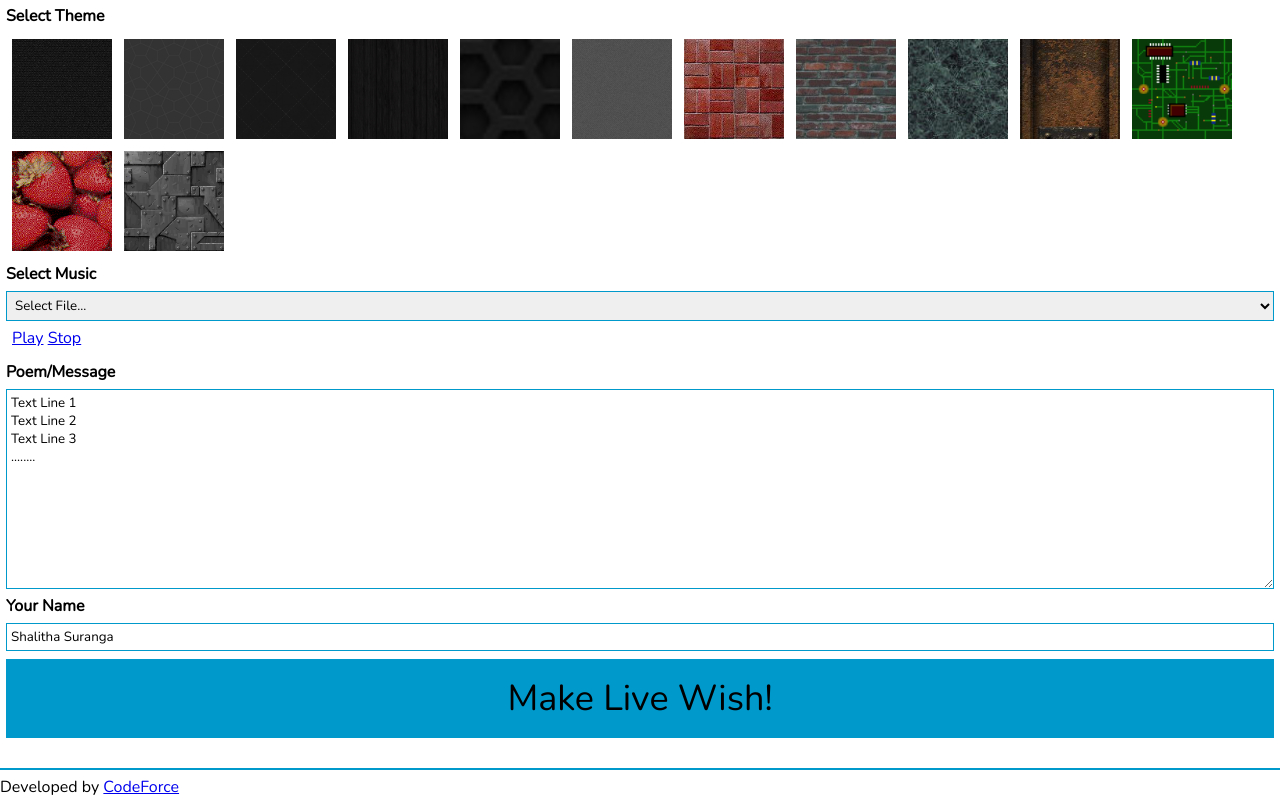
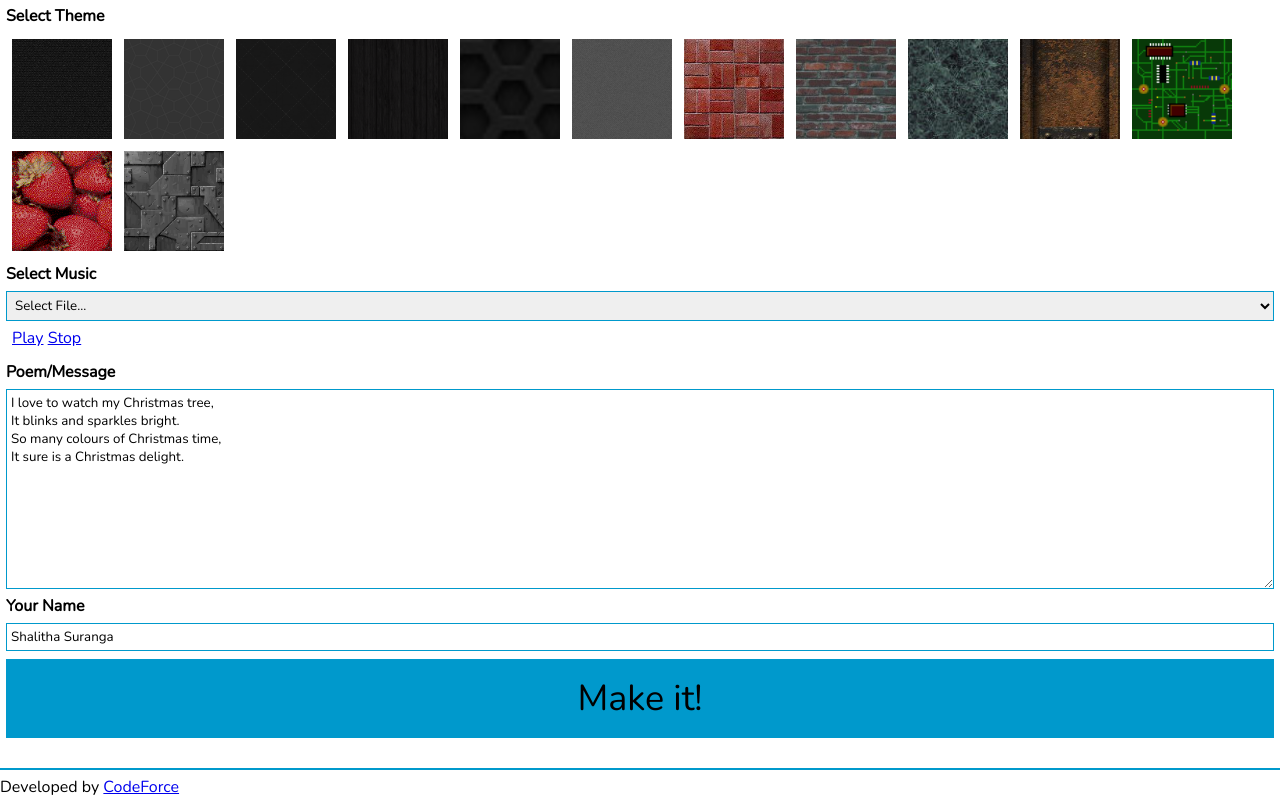
Before and after one commit to codeforce/livewishesxmas, a PHP site: page /livewishesxmas/ in a window 1280 px wide. Shown: the part 109-913 px from the top of the page. Run offline with PHP 8.4, Linux system fonts and the light colour scheme.

Commit message:
Changed text and Added sample poem :rocket:

```diff
--- a/index.php
+++ b/index.php
@@ -76,12 +76,15 @@ endif;
 
               <div class="label">Poem/Message</div>
 
-              <textarea id="jmsg" style="height:200px;" name="msg"><?php echo("Text Line 1\r\nText Line 2\r\nText Line 3\r\n........"); ?></textarea>
+			  <textarea id="jmsg" style="height:200px;" name="msg"><?php
+			  echo("I love to watch my Christmas tree,\nIt blinks and sparkles bright.\nSo many colours of Christmas time,\nIt sure is a Christmas delight.");
+
+			 ?></textarea>
 
               <div class="label">Your Name</div>
               <input type="text" id="jname" name="name" value="Shalitha Suranga" />
               <div class="line"></div>
-              <input type="submit" id="jmake" value="Make Live Wish!" class="make" name="make" />
+              <input type="submit" id="jmake" value="Make it!" class="make" name="make" />
           </form>
           <?php else: ?>
           	<div>
@@ -89,7 +92,7 @@ endif;
                 <div class="line"></div>
                 	<input type="text" value="<?php echo(LW_APP_URL."play/".$_GET["done"]); ?>" />
                 <div class="line"></div>
-                	<input type="button" id="jmakeanother" value="Make Another Live Wish!" onclick="window.location='index.php'"/>
+                	<input type="button" id="jmakeanother" value="Make Another Live XMAS Wish!" onclick="window.location='index.php'"/>
                 <div class="line"></div>
             </div>
           <?php endif; ?>
```
